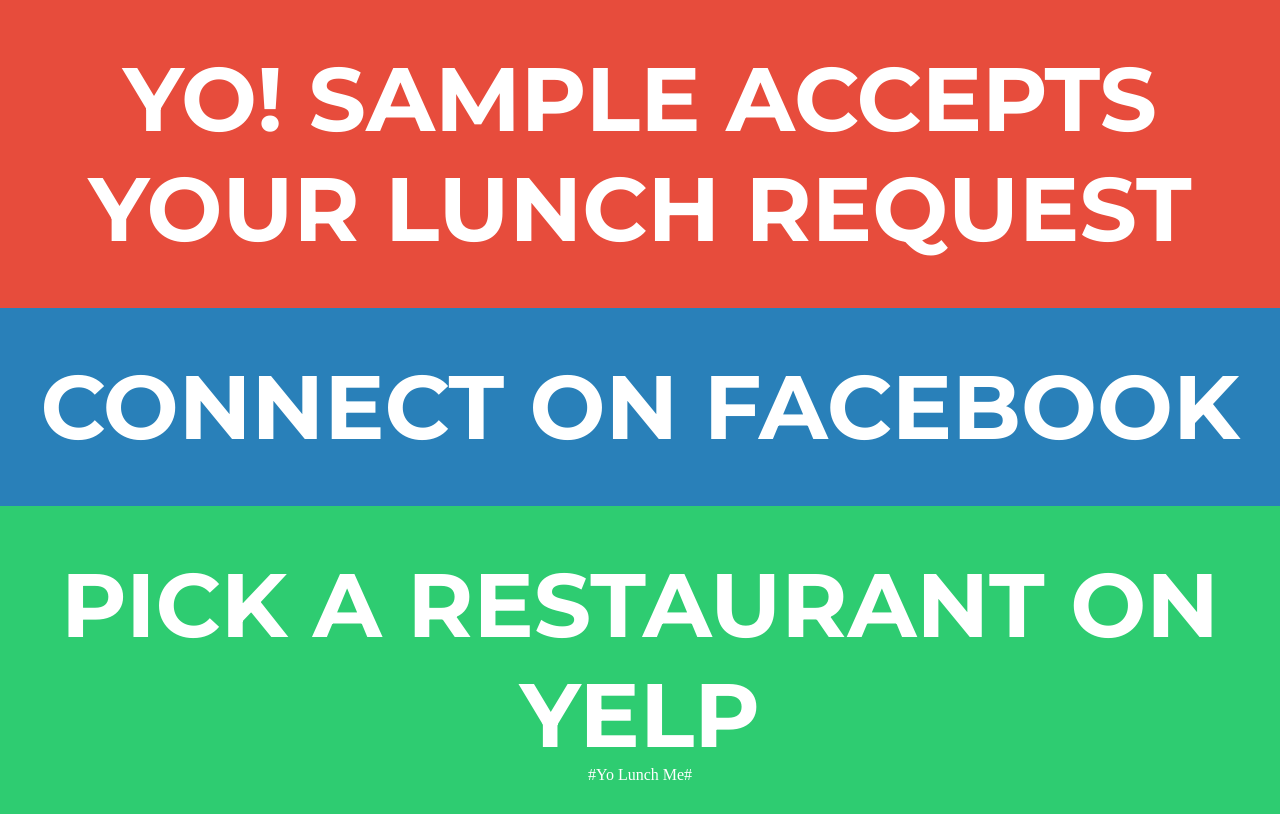
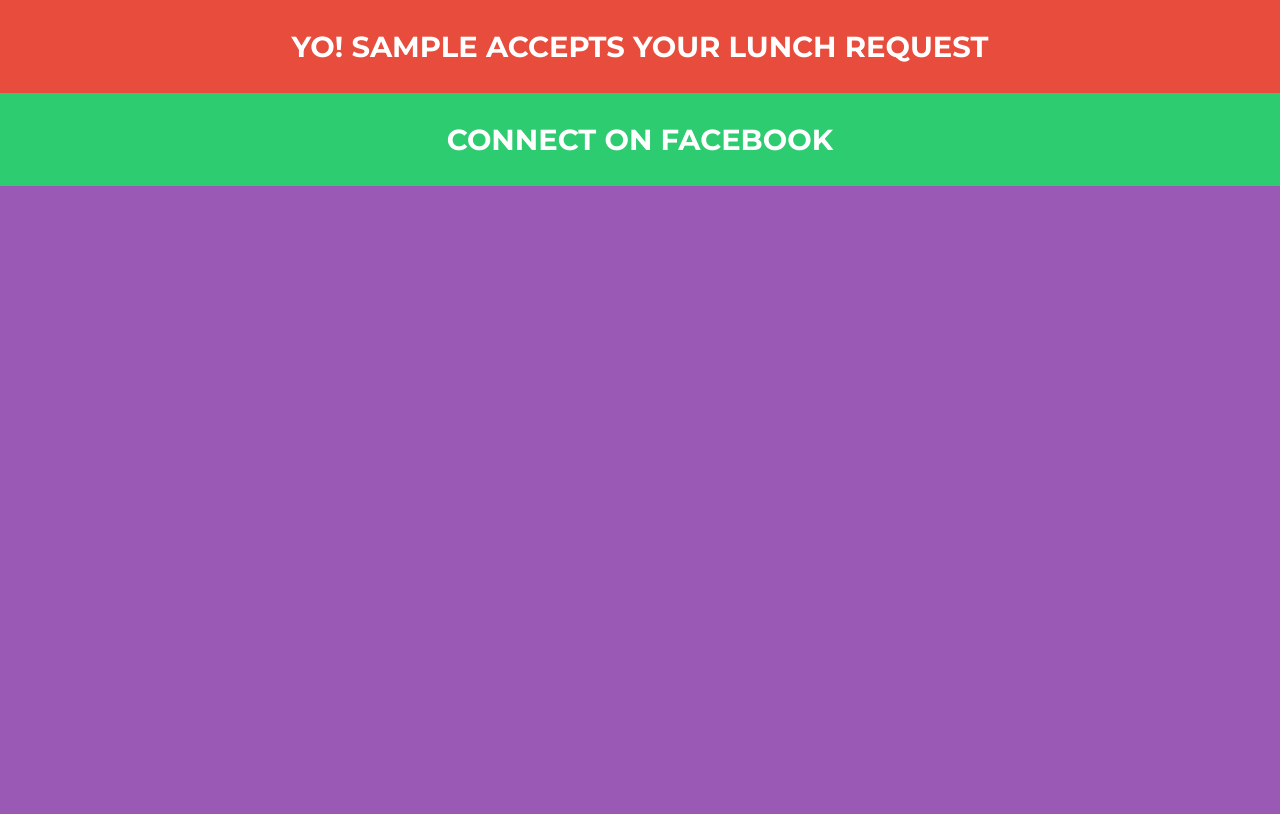
Before and after one commit to vishwin/YoLunch, a Flask app: template lunch/templates/ReceivedRequest.html in a window 1280 px wide. After the commit the page ends 186 px from the top, so only its background shows below. Run offline with Flask 2, Linux system fonts and the light colour scheme; the template is opened without the code that fills it: most values are stand-ins (such as "Sample title", 1, 10 or a date in 2020); parts of the project's set-up code (start-up, migrations or seed data) failed here and were passed over.

Commit message:
Overhaul the rest

```diff
--- a/lunch/templates/NewLunchRequest.html
+++ b/lunch/templates/NewLunchRequest.html
@@ -1,7 +1,7 @@
 <!DOCTYPE html>
 <html>
 <head>
-	<title>YoLunch</title>
+	<title>YoLunchMe</title>
 	<link rel="stylesheet" type="text/css" href="/static/common.css">
 	<link rel="shortcut icon" href="https://yoapp.s3.amazonaws.com/yo/favicon.ico">
 </head>
--- a/lunch/templates/ReceivedRequest.html
+++ b/lunch/templates/ReceivedRequest.html
@@ -1,21 +1,16 @@
 <!DOCTYPE html>
 <html>
 <head>
-	<link href="/static/ReceivedRequest.css" rel="stylesheet">
+	<title>YoLunchMe</title>
+	<link href="/static/common.css" rel="stylesheet">
 	<link rel="shortcut icon" href="https://yoapp.s3.amazonaws.com/yo/favicon.ico">
 </head>
 <body>
-	<div class="text">
-		<p>Yo! {{ user_name }} accepts your lunch request</p>
-	</div>
-	<div class="option1">
-		<a href="https://www.facebook.com/app_scoped_user_id/{{ user_facebook_ID }}/"><p>Connect on Facebook</p></a>
-	</div>
-	<div class="option2">
-		<a href=""><p>Pick a restaurant on Yelp</p></a>
-	</div>
-	<div class="footer">
-        <p>#Yo Lunch Me#</p>
-    </div>
+<header class="alizarin">
+	<p>Yo! {{ user_name }} accepts your lunch request</p>
+</header>
+<section class="emerald">
+	<p><a href="https://www.facebook.com/app_scoped_user_id/{{ user_facebook_ID }}/">Connect on Facebook</a></p>
+</section>
 </body>
 </html>
```
Also changed, not shown: lunch/templates/TooLate.html (+5 -7 lines).
